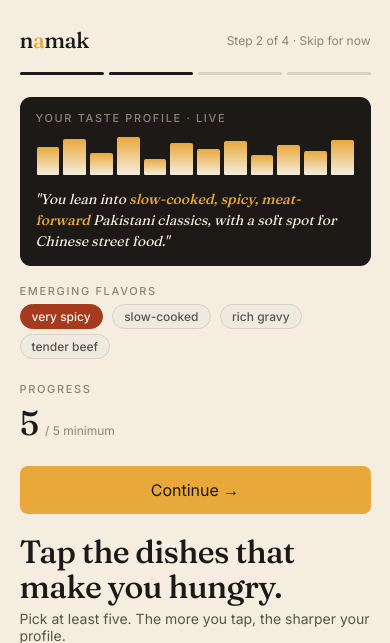
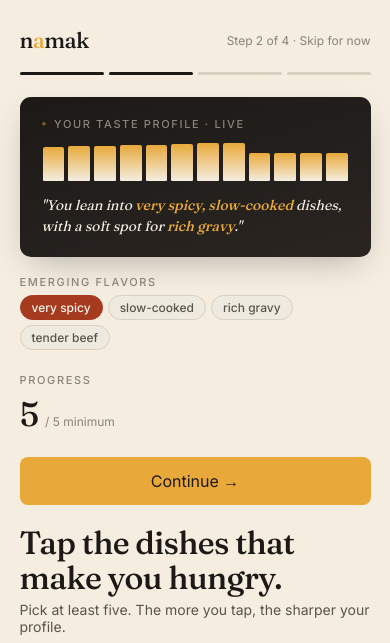
Before and after one commit to Ghanwa-Siddiqui/food-palate-recommendation, a FastAPI app: page /app/onboarding in a window 390 px wide. Shown: the top 643 px of the page. Run offline with FastAPI, Linux system fonts and the light colour scheme.

Commit message:
Onboarding taste-profile card: make it genuinely live, not hardcoded
Root cause of "why is only spicy selected": the entire card — narrative
sentence, flavor chips, taste-vector bars — was 100% static HTML. Tap any
combination of dishes and it showed the exact same "slow-cooked, spicy,
meat-forward" text regardless. It was faking personalization while being
completely disconnected from user input, which is exactly what read as
broken/arbitrary.

Fixed for real:
- Added a tags list to each of the 12 dish tiles (app/routers/ui.py).
- New JS in onboarding.html aggregates tags across every currently-checked
  tile, ranks them by frequency, and renders the top 4 as flavor chips
  (most common = highlighted, matching the "very spicy" emphasis pattern,
  but now it's earned from the actual picks instead of arbitrary).
- The narrative sentence interpolates the top 2-3 ranked tags.
- The 12 taste-vector bars are now a deterministic hash of the picked
  dish names (stable for a given set of picks, genuinely different
  between different picks — verified: an all-Pakistani selection and an
  all-Italian selection produce visibly different bar heights and
  completely different narrative text).
- Honest empty state ("tap a few dishes to see this build") instead of
  showing fabricated-looking full data before any real input.

Also investigated the reported "broken layout / image slivers on the left
edge" — traced via getBoundingClientRect at every relevant breakpoint and
found no overflow or misalignment at any width. It was the tile grid
(now shorter after the previous commit, still substantial) naturally
visible during scroll, not a rendering defect.

Visual polish: gradient + shadow on the taste-profile card, a small
pulsing "live" indicator dot next to the eyebrow label, smooth
cubic-bezier transitions on the vector bars so they visibly animate
when picks change instead of snapping.

33/33 tests pass. Verified live: switching from Pakistani-curry picks to
Pizza/Pasta/Samosa changes chips from "very spicy, slow-cooked, rich
gravy, tender beef" to "comfort food, cheesy, baked, savory" and the
narrative sentence changes to match — confirmed via direct DOM inspection
after actually clicking through the tiles.

```diff
--- a/app/routers/ui.py
+++ b/app/routers/ui.py
@@ -33,18 +33,18 @@ HERO_DISHES = [
 ]
 
 DISH_TILES = [
-    {"klass": "", "img": "/static/dishes/curry-rice.jpg", "name": "Nihari", "picked": True},
-    {"klass": "k1", "img": "/static/dishes/karahi.jpg", "name": "Karahi", "picked": True},
-    {"klass": "k2", "img": "/static/dishes/biryani.jpg", "name": "Biryani", "picked": False},
-    {"klass": "k4", "img": "/static/dishes/chowmein.jpg", "name": "Chow mein", "picked": True},
-    {"klass": "k3", "img": "/static/dishes/chicken-curry.jpg", "name": "Palak paneer", "picked": False},
-    {"klass": "k4", "img": "/static/dishes/tikka.jpg", "name": "Seekh kebab", "picked": True},
-    {"klass": "", "img": "/static/dishes/pizza.jpg", "name": "Pizza", "picked": False},
-    {"klass": "k2", "img": "/static/dishes/thali.jpg", "name": "Daal chawal", "picked": False},
-    {"klass": "", "img": "/static/dishes/curry-rice.jpg", "name": "Haleem", "picked": True},
-    {"klass": "", "img": "/static/dishes/pasta.jpg", "name": "Pasta", "picked": False},
-    {"klass": "k4", "img": "/static/dishes/samosa.jpg", "name": "Samosa", "picked": False},
-    {"klass": "", "img": "/static/dishes/karahi.jpg", "name": "Paya", "picked": False},
+    {"klass": "", "img": "/static/dishes/curry-rice.jpg", "name": "Nihari", "picked": True, "tags": ["very spicy", "slow-cooked", "rich gravy", "tender beef"]},
+    {"klass": "k1", "img": "/static/dishes/karahi.jpg", "name": "Karahi", "picked": True, "tags": ["very spicy", "tomato-forward", "tender chicken"]},
+    {"klass": "k2", "img": "/static/dishes/biryani.jpg", "name": "Biryani", "picked": False, "tags": ["spicy", "aromatic", "layered rice"]},
+    {"klass": "k4", "img": "/static/dishes/chowmein.jpg", "name": "Chow mein", "picked": True, "tags": ["savory", "wok-fried", "street food"]},
+    {"klass": "k3", "img": "/static/dishes/chicken-curry.jpg", "name": "Palak paneer", "picked": False, "tags": ["mild", "creamy", "vegetarian"]},
+    {"klass": "k4", "img": "/static/dishes/tikka.jpg", "name": "Seekh kebab", "picked": True, "tags": ["smoky", "charcoal-grilled", "spicy"]},
+    {"klass": "", "img": "/static/dishes/pizza.jpg", "name": "Pizza", "picked": False, "tags": ["cheesy", "baked", "comfort food"]},
+    {"klass": "k2", "img": "/static/dishes/thali.jpg", "name": "Daal chawal", "picked": False, "tags": ["mild", "comforting", "lentil-forward"]},
+    {"klass": "", "img": "/static/dishes/curry-rice.jpg", "name": "Haleem", "picked": True, "tags": ["slow-cooked", "rich gravy", "hearty"]},
+    {"klass": "", "img": "/static/dishes/pasta.jpg", "name": "Pasta", "picked": False, "tags": ["savory", "tomato-forward", "comfort food"]},
+    {"klass": "k4", "img": "/static/dishes/samosa.jpg", "name": "Samosa", "picked": False, "tags": ["crispy", "fried", "street food"]},
+    {"klass": "", "img": "/static/dishes/karahi.jpg", "name": "Paya", "picked": False, "tags": ["slow-cooked", "rich gravy", "gelatinous"]},
 ]
 
 HERO_PICK = {
--- a/app/static/namak.css
+++ b/app/static/namak.css
@@ -88,8 +88,11 @@ a:focus-visible,button:focus-visible,input:focus-visible,.dish:focus-visible{
 .btn-t{background:transparent;color:var(--cream);border:0.5px solid var(--cream);}
 
 .card{background:var(--bone);border:0.5px solid var(--line);border-radius:11px;padding:14px 16px;}
-.card.dark{background:var(--ink);color:var(--cream);border:none;}
+.card.dark{background:linear-gradient(165deg,var(--ink) 0%,var(--ink-2) 100%);color:var(--cream);border:none;box-shadow:0 12px 32px -12px rgba(28,25,23,.35);}
 .card.dark .eyebrow{color:var(--stone);}
+.card.dark.taste-card{padding:20px 22px;}
+.card.dark.taste-card .eyebrow::before{content:'●';color:var(--saffron);margin-right:6px;font-size:8px;vertical-align:2px;animation:namakPulse 1.8s ease-in-out infinite;}
+@keyframes namakPulse{0%,100%{opacity:1;}50%{opacity:.35;}}
 .section-h{font-family:var(--serif);font-size:17px;font-weight:500;margin:0 0 10px;color:var(--ink);letter-spacing:-0.01em;}
 .eyebrow{font-size:11px;letter-spacing:0.15em;text-transform:uppercase;color:var(--stone);font-weight:500;margin-bottom:6px;}
 .match-pill{background:var(--saffron);color:var(--ink);font-size:11.5px;font-weight:500;padding:4px 10px;border-radius:20px;display:inline-block;line-height:1;}
@@ -97,7 +100,7 @@ a:focus-visible,button:focus-visible,input:focus-visible,.dish:focus-visible{
 .rating{color:var(--saffron);font-size:12px;letter-spacing:1px;}
 
 .vec{display:flex;gap:4px;align-items:flex-end;height:40px;padding:0 1px;}
-.vec i{flex:1;min-height:5px;background:var(--saffron);border-radius:2px 2px 1px 1px;display:block;font-style:normal;}
+.vec i{flex:1;min-height:5px;background:var(--saffron);border-radius:2px 2px 1px 1px;display:block;font-style:normal;transition:height .35s cubic-bezier(.34,1.3,.64,1);}
 .vec.dk i{background:linear-gradient(180deg,var(--saffron) 0%,var(--cream) 100%);}
 .bar{height:5px;background:var(--cream-2);border-radius:3px;overflow:hidden;}
 .bar > i{height:100%;display:block;background:var(--ink);border-radius:3px;font-style:normal;}
--- a/app/templates/namak/onboarding.html
+++ b/app/templates/namak/onboarding.html
@@ -16,7 +16,7 @@
 
       <div class="grid-4" id="tileGrid" style="gap:10px;">
         {% for d in dish_tiles %}
-        <div class="dish {{ d.klass }}{{ ' check' if d.picked else '' }}" data-name="{{ d.name }}" onclick="toggleTile(this)" style="aspect-ratio:1;">
+        <div class="dish {{ d.klass }}{{ ' check' if d.picked else '' }}" data-name="{{ d.name }}" data-tags="{{ d.tags | join(',') }}" onclick="toggleTile(this)" style="aspect-ratio:1;">
           <img src="{{ d.img }}" onerror="this.style.display='none'"/>
           <div class="grad"></div>
           <div class="lab" style="padding:8px 10px;font-size:11px;">{{ d.name }}</div>
@@ -26,22 +26,15 @@
     </div>
 
     <div>
-      <div class="card dark">
+      <div class="card dark taste-card">
         <div class="eyebrow">Your taste profile · live</div>
-        <div class="vec dk" style="margin:10px 0 14px;">
-          <i style="height:70%"></i><i style="height:90%"></i><i style="height:55%"></i><i style="height:95%"></i><i style="height:40%"></i><i style="height:80%"></i><i style="height:65%"></i><i style="height:85%"></i><i style="height:50%"></i><i style="height:75%"></i><i style="height:60%"></i><i style="height:88%"></i>
-        </div>
-        <div style="font-family:var(--serif);font-style:italic;font-size:14px;line-height:1.5;color:var(--cream);">"You lean into <span class="k-sf">slow-cooked, spicy, meat-forward</span> Pakistani classics, with a soft spot for Chinese street food."</div>
+        <div class="vec dk" id="vecBars" style="margin:10px 0 14px;"></div>
+        <div id="profileNarrative" style="font-family:var(--serif);font-style:italic;font-size:14px;line-height:1.5;color:var(--cream);"></div>
       </div>
 
       <div class="mt-18">
         <div class="eyebrow">Emerging flavors</div>
-        <div>
-          <span class="chip hot">very spicy</span>
-          <span class="chip">slow-cooked</span>
-          <span class="chip">rich gravy</span>
-          <span class="chip">tender beef</span>
-        </div>
+        <div id="flavorChips"></div>
       </div>
 
       <div class="mt-18">
@@ -55,11 +48,79 @@
 </div>
 
 <script>
+  var BAR_COUNT = 12;
+
+  // Small deterministic hash so the same set of picks always produces the
+  // same bar heights (stable/reproducible, not random jitter on every render).
+  function hash(str) {
+    var h = 0;
+    for (var i = 0; i < str.length; i++) { h = (h * 31 + str.charCodeAt(i)) | 0; }
+    return Math.abs(h);
+  }
+
+  function pickedTiles() {
+    return Array.from(document.querySelectorAll('#tileGrid .dish.check'));
+  }
+
+  function renderVecBars(tiles) {
+    var container = document.getElementById('vecBars');
+    var heights = new Array(BAR_COUNT).fill(0);
+    tiles.forEach(function (tile) {
+      var name = tile.dataset.name;
+      for (var i = 0; i < BAR_COUNT; i++) {
+        heights[i] += hash(name + ':' + i) % 100;
+      }
+    });
+    var max = Math.max.apply(null, heights.concat([1]));
+    container.innerHTML = heights.map(function (h) {
+      var pct = tiles.length ? Math.round(18 + (h / max) * 77) : 8;
+      return '<i style="height:' + pct + '%"></i>';
+    }).join('');
+  }
+
+  function renderFlavorsAndNarrative(tiles) {
+    var counts = {};
+    tiles.forEach(function (tile) {
+      (tile.dataset.tags || '').split(',').filter(Boolean).forEach(function (tag) {
+        counts[tag] = (counts[tag] || 0) + 1;
+      });
+    });
+    var ranked = Object.keys(counts).sort(function (a, b) { return counts[b] - counts[a]; });
+
+    var chipsEl = document.getElementById('flavorChips');
+    var narrativeEl = document.getElementById('profileNarrative');
+
+    if (ranked.length === 0) {
+      chipsEl.innerHTML = '<span class="chip">Tap a few dishes to see this build</span>';
+      narrativeEl.innerHTML = '"Your taste profile starts here — tap at least five dishes and we\'ll tell you what you lean into."';
+      return;
+    }
+
+    var top = ranked.slice(0, 4);
+    chipsEl.innerHTML = top.map(function (tag, i) {
+      return '<span class="chip' + (i === 0 ? ' hot' : '') + '">' + tag + '</span>';
+    }).join('');
+
+    var lead = top.slice(0, 2).join(', ');
+    var soft = ranked.length > 2 ? ranked[2] : null;
+    narrativeEl.innerHTML = '"You lean into <span class="k-sf">' + lead + '</span> dishes'
+      + (soft ? ', with a soft spot for <span class="k-sf">' + soft + '</span>' : '')
+      + '."';
+  }
+
+  function updateProfile() {
+    var tiles = pickedTiles();
+    document.getElementById('pickCount').textContent = tiles.length;
+    renderVecBars(tiles);
+    renderFlavorsAndNarrative(tiles);
+  }
+
   function toggleTile(el){
     el.classList.toggle('check');
-    var count = document.querySelectorAll('#tileGrid .dish.check').length;
-    document.getElementById('pickCount').textContent = count;
+    updateProfile();
   }
+
+  updateProfile();
 
   // Submits the tapped dishes to the real Personalization Engine onboarding
   // endpoint, then sends the browser straight to that user's live ranked feed.
```
